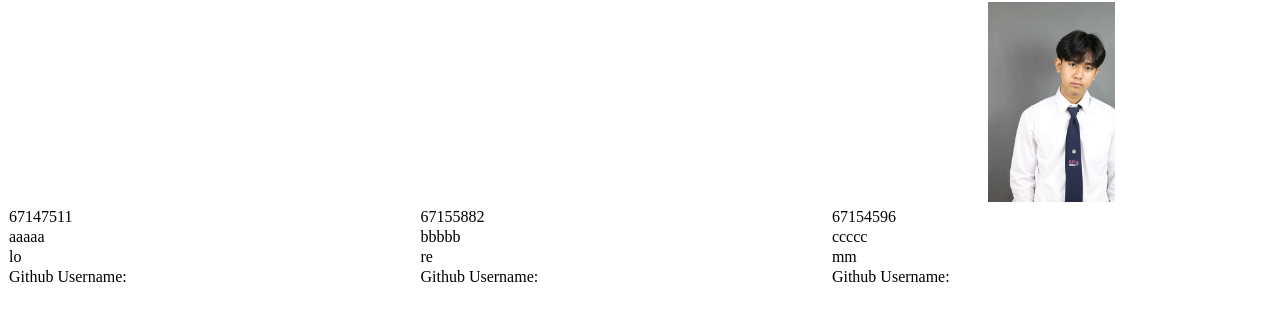
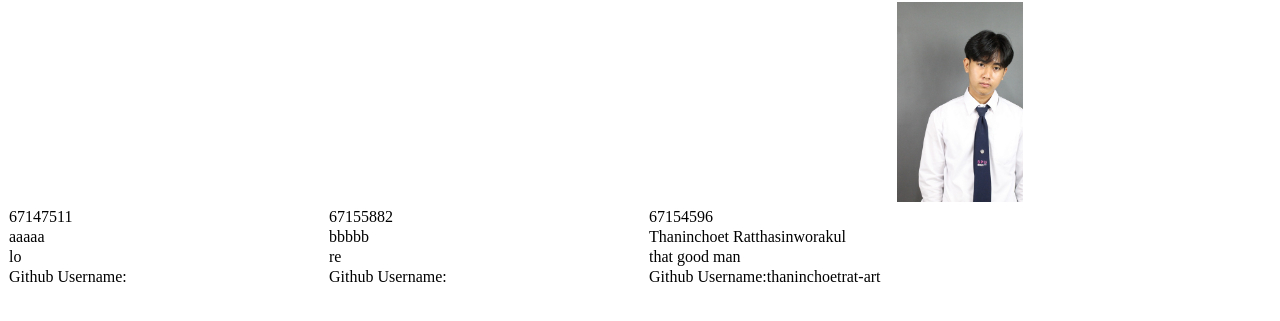
Before and after one commit to Superpek1/Members, a plain HTML site: page index.html in a window 1280 px wide. Shown: the part 79-400 px from the top of the page. Drawn offline with Linux system fonts and the light colour scheme.

Commit message:
at infor

```diff
--- a/index.html
+++ b/index.html
@@ -25,17 +25,17 @@
         <tr>
             <td>aaaaa</td>
             <td>bbbbb</td>
-            <td>ccccc</td>
+            <td>Thaninchoet Ratthasinworakul</td>
         </tr>
         <tr>
             <td>lo</td>
             <td>re</td>
-            <td>mm</td>
+            <td> that good man</td>
         </tr>
         <tr>
             <td>Github Username: </td>
             <td>Github Username: </td>
-            <td>Github Username: </td>
+            <td>Github Username:thaninchoetrat-art </td>
         </tr>
     </table>
 </body>
```
